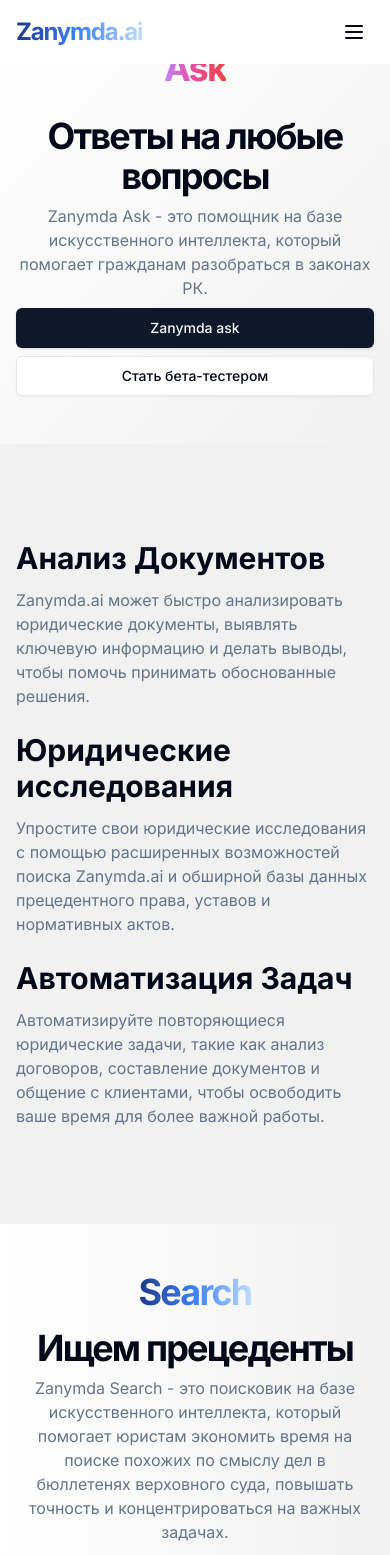
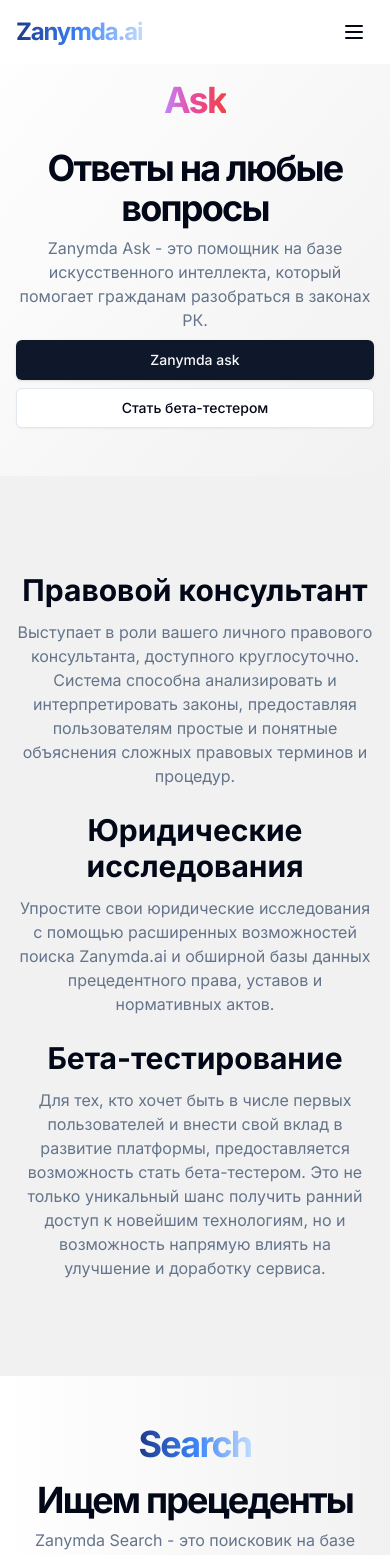
Before and after one commit to mountain-nomad/legal_front, a Next.js app: page / in a window 390 px wide. Shown: the top 1555 px of the page. Built offline with nearby package versions, Linux system fonts and the light colour scheme.

Commit message:
Mobile vertion header

```diff
--- a/src/app/components/navbar.tsx
+++ b/src/app/components/navbar.tsx
@@ -9,7 +9,7 @@
   return (
     <header className="positon: fixed flex h-16 w-full items-center justify-between bg-background px-4 sm:px-6 md:px-8">
       <Link href="/" className="flex items-center justify-center" prefetch={false}>
-        <span className="text-2xl font-bold tracking-tighter sm:text-1xl xl:text-2xl/none bg-gradient-to-r from-[#1E3A8A] via-[#3B82F6] to-[#BFDBFE] bg-clip-text text-transparent">
+        <span className="text-2xl font-bold tracking-tighter sm:text-1xl xl:text-1xl/none bg-gradient-to-r from-[#1E3A8A] via-[#3B82F6] to-[#BFDBFE] bg-clip-text text-transparent">
           Zanymda.ai
         </span>
       </Link>
--- a/src/app/page.tsx
+++ b/src/app/page.tsx
@@ -48,7 +48,7 @@
       <div className="flex flex-col justify-center space-y-4">
         <div className="space-y-2 text-center">
           <div className="flex flex-col items-center space-y-7 md:space-y-0 md:flex-row md:items-center md:space-x-4">
-                    <h1 className="text-4xl font-bold tracking-tighter sm:text-5xl xl:text-6xl bg-gradient-to-r from-purple-400 via-pink-500 to-red-500 bg-clip-text text-transparent">
+            <h1 className="text-4xl font-bold tracking-tighter sm:text-5xl xl:text-6xl bg-gradient-to-r from-purple-400 via-pink-500 to-red-500 bg-clip-text text-transparent mt-8 md:mt-0">
               Ask
             </h1>
             <h3 className="text-4xl font-bold tracking-tighter sm:text-5xl xl:text-6xl">
@@ -80,36 +80,38 @@
   </div>
 </section>
 
+
         <section className="w-full py-12 md:py-24 lg:py-32 bg-[#f1f1f1]">
   <div className="container px-4 md:px-6">
-            <div className="mx-auto grid max-w-5xl items-center gap-6 py-12 lg:grid-cols-3 lg:gap-12">
-              <div className="grid gap-1">
-                <div className="flex items-center gap-2 pb-2">
-                  <h3 className="text-3xl font-bold">Анализ Документов</h3>
+    <div className="mx-auto max-w-5xl grid items-start gap-6 py-12 lg:grid-cols-3 lg:gap-12">
+      <div className="grid gap-1 text-center lg:text-left">
+        <div className="flex items-center gap-2 pb-2 justify-center lg:justify-start">
+          <h3 className="text-3xl font-bold">Правовой консультант</h3>
         </div>
         <p className="text-muted-foreground">
-                Zanymda.ai может быстро анализировать юридические документы, выявлять ключевую информацию и делать выводы, чтобы помочь принимать обоснованные решения.
+          Выступает в роли вашего личного правового консультанта, доступного круглосуточно. Cистема способна анализировать и интерпретировать законы, предоставляя пользователям простые и понятные объяснения сложных правовых терминов и процедур.
         </p>
       </div>
-              <div className="grid gap-1">
-                <div className="flex items-center gap-2 pb-2">
+      <div className="grid gap-1 text-center lg:text-left">
+        <div className="flex items-center gap-2 pb-2 justify-center lg:justify-start">
           <h3 className="text-3xl font-bold">Юридические исследования</h3>
         </div>
         <p className="text-muted-foreground">
           Упростите свои юридические исследования с помощью расширенных возможностей поиска Zanymda.ai и обширной базы данных прецедентного права, уставов и нормативных актов.
         </p>
       </div>
-              <div className="grid gap-1">
-                <div className="flex items-center gap-2 pb-2">
-                  <h3 className="text-3xl font-bold">Автоматизация Задач</h3>
+      <div className="grid gap-1 text-center lg:text-left">
+        <div className="flex items-center gap-2 pb-2 justify-center lg:justify-start">
+          <h3 className="text-3xl font-bold">Бета-тестирование</h3>
         </div>
         <p className="text-muted-foreground">
-                Автоматизируйте повторяющиеся юридические задачи, такие как анализ договоров, составление документов и общение с клиентами, чтобы освободить ваше время для более важной работы.
+          Для тех, кто хочет быть в числе первых пользователей и внести свой вклад в развитие платформы, предоставляется возможность стать бета-тестером. Это не только уникальный шанс получить ранний доступ к новейшим технологиям, но и возможность напрямую влиять на улучшение и доработку сервиса.
         </p>
       </div>
     </div>
   </div>
 </section>
+
         <section className="w-full py-12 md:py-12 lg:py-16 xl:py-24 bg-gradient-to-br bg-gradient-to-r from-[#ffffff] to-[#f1f1f1]">
           <div className="container px-4 md:px-6">
             <div className="flex items-center justify-center">
```
Lines whose indentation alone changed are shown as unchanged.
